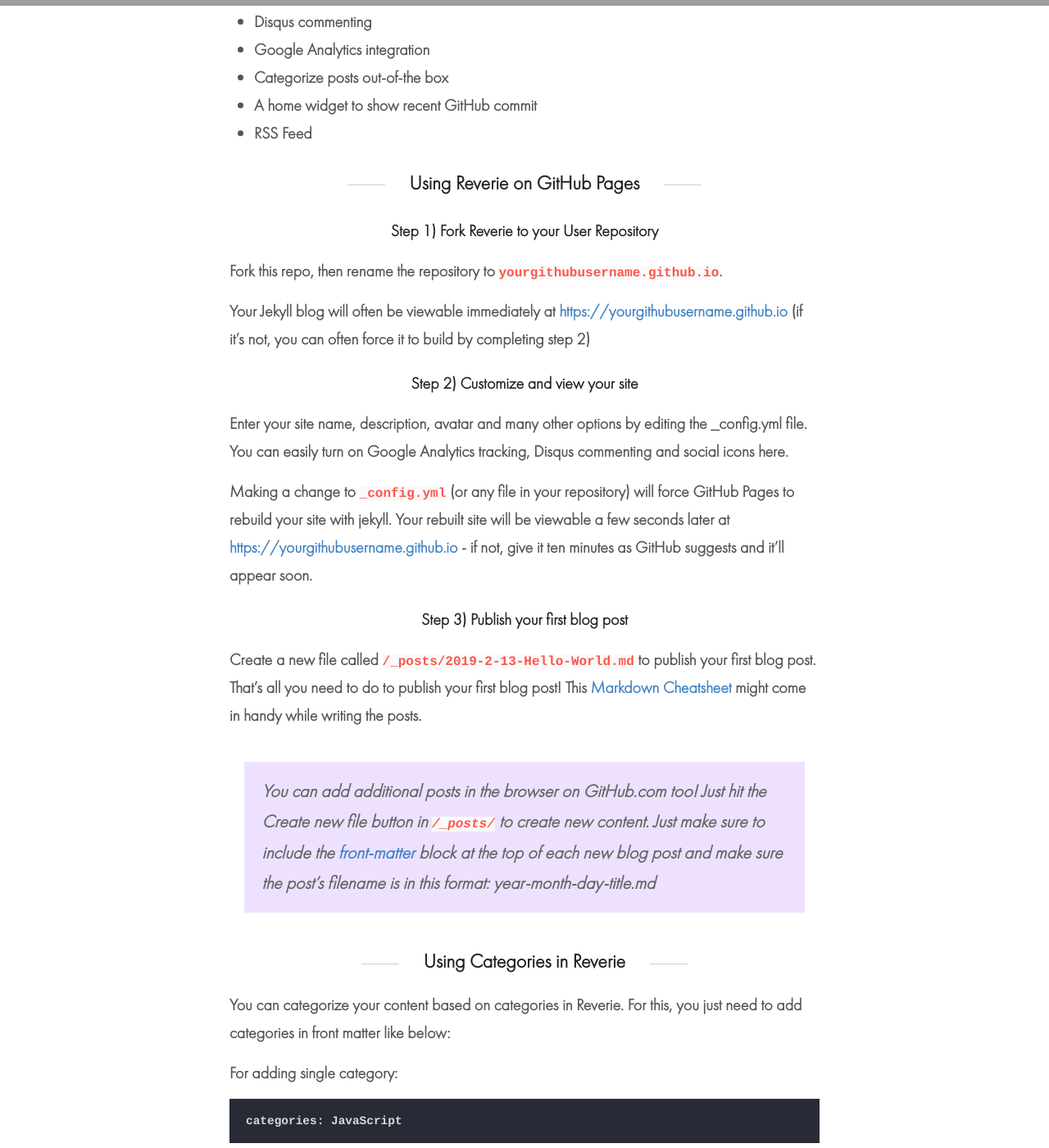
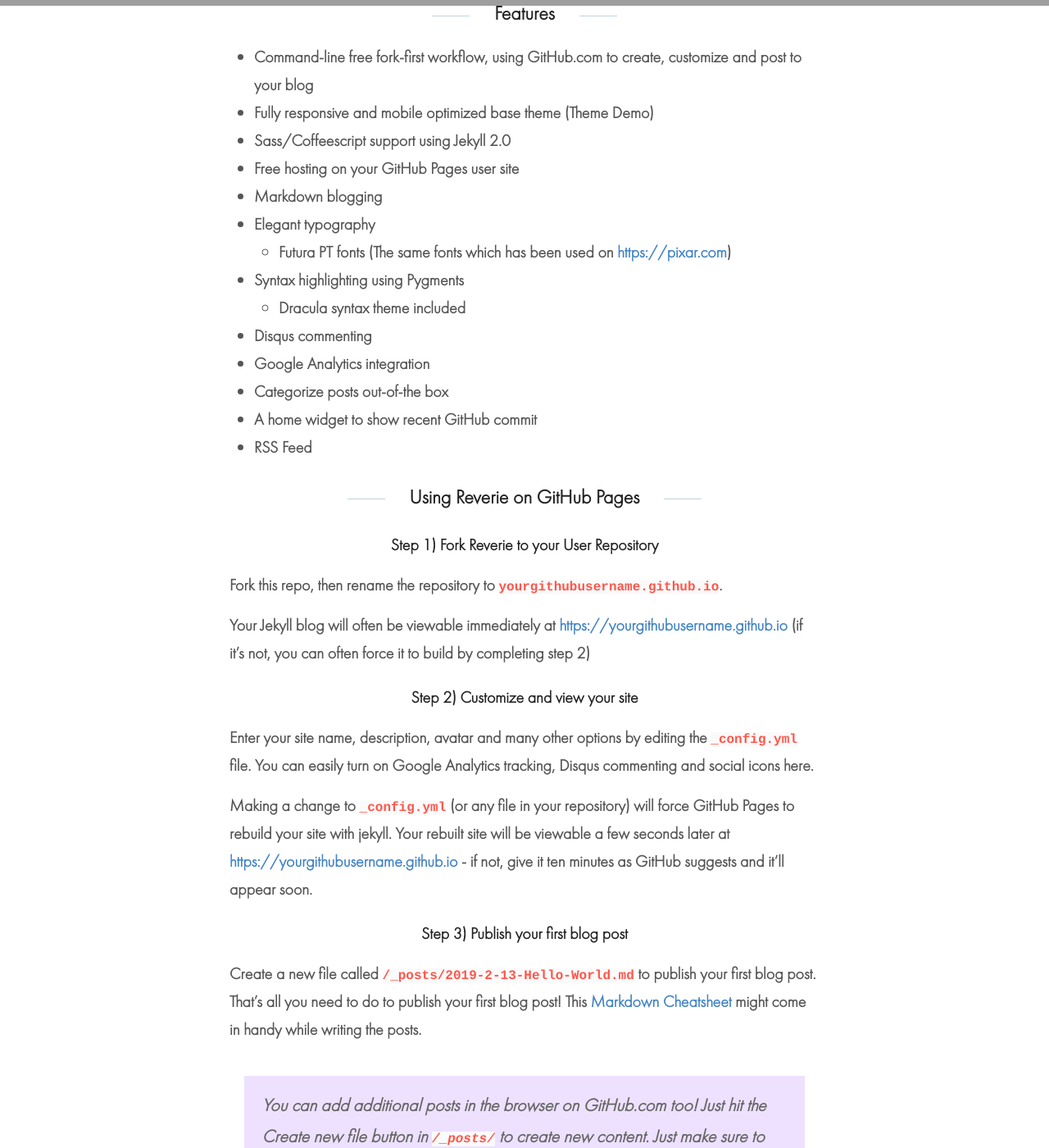
Before and after one commit to amitmerchant1990/reverie, a Jekyll site: the page built from _posts/2019-02-03-introducing-reverie-jekyll-theme.md, in a window 1280 px wide and 1400 px high, scrolled down 841 px. Shown: the whole window at 82% size. Built offline with Jekyll 4.4.1, drawn with Linux system fonts in a browser that asks for light colours; some of the changed text lies outside the part shown; grey boxes are pictures that could not be loaded.

Commit message:
Update 2019-02-03-introducing-reverie-jekyll-theme.md

```diff
--- a/_posts/2019-02-03-introducing-reverie-jekyll-theme.md
+++ b/_posts/2019-02-03-introducing-reverie-jekyll-theme.md
@@ -8,6 +8,8 @@
 
 This is a plug-and-play Jekyll theme which you can use on GitHub Pages without even setting up a local environment.
 
+![](/images/reverie-demo.png)
+
 ## Features
 
 - Command-line free fork-first workflow, using GitHub.com to create, customize and post to your blog
@@ -15,6 +17,8 @@
 - Sass/Coffeescript support using Jekyll 2.0
 - Free hosting on your GitHub Pages user site
 - Markdown blogging
+- Elegant typography
+  - Futura PT fonts (The same fonts which has been used on <https://pixar.com>)
 - Syntax highlighting using Pygments
     - Dracula syntax theme included
 - Disqus commenting
@@ -33,7 +37,7 @@
 
 ### Step 2) Customize and view your site
 
-Enter your site name, description, avatar and many other options by editing the _config.yml file. You can easily turn on Google Analytics tracking, Disqus commenting and social icons here.
+Enter your site name, description, avatar and many other options by editing the `_config.yml` file. You can easily turn on Google Analytics tracking, Disqus commenting and social icons here.
 
 Making a change to `_config.yml` (or any file in your repository) will force GitHub Pages to rebuild your site with jekyll. Your rebuilt site will be viewable a few seconds later at <https://yourgithubusername.github.io> - if not, give it ten minutes as GitHub suggests and it'll appear soon.
 
@@ -45,7 +49,7 @@
 
 ## Using Categories in Reverie
 
-You can categorize your content based on categories in Reverie. For this, you just need to add categories in front matter like below:
+You can categorize your content based on `categories` in Reverie. For this, you just need to add `categories` in front matter like below:
 
 For adding single category:
 
```
